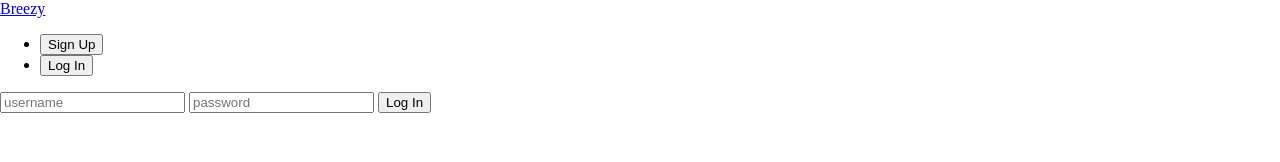
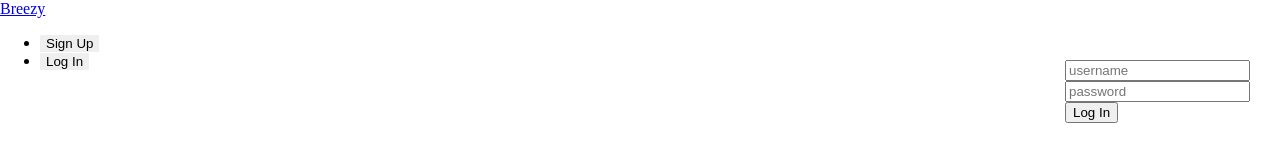
Before and after one commit to tpduong/Breezy-Pickles, a website: page client/app/main/main.html in a window 1280 px wide. Drawn offline with Linux system fonts and the light colour scheme.

Commit message:
Drop down login button

```diff
--- a/client/app/main/main.html
+++ b/client/app/main/main.html
@@ -20,10 +20,16 @@
         <ul>
       </div>
         <div ng-show="show">
-          <form id="searchAddress" ng-submit='signin()'>
-            <input type="text" placeholder="username" ng-model="user.username">
-            <input type="password" placeholder="password" ng-model="user.password">
-            <button type='submit' value="submit">Log In</button>
+          <form id="login" ng-submit='signin()'>
+            <div class="row">
+              <input type="text" placeholder="username" ng-model="user.username">
+            </div>
+            <div class="row">
+              <input type="password" placeholder="password" ng-model="user.password">
+            </div>
+            <div class="row">
+              <button type='submit' value="submit">Log In</button>
+            </div>
           </form>
         </div>
     </nav>
--- a/client/styles/styles.css
+++ b/client/styles/styles.css
@@ -11,6 +11,16 @@ hr {
 #create a {
   margin-top: 45%
 
+}
+
+#login {
+  position: absolute;
+  right: 30px;
+  top: 60px;
+}
+
+nav .button {
+  border: none;
 }
 
 /*.angular-google-map-container { height: 400px; }*/
```
